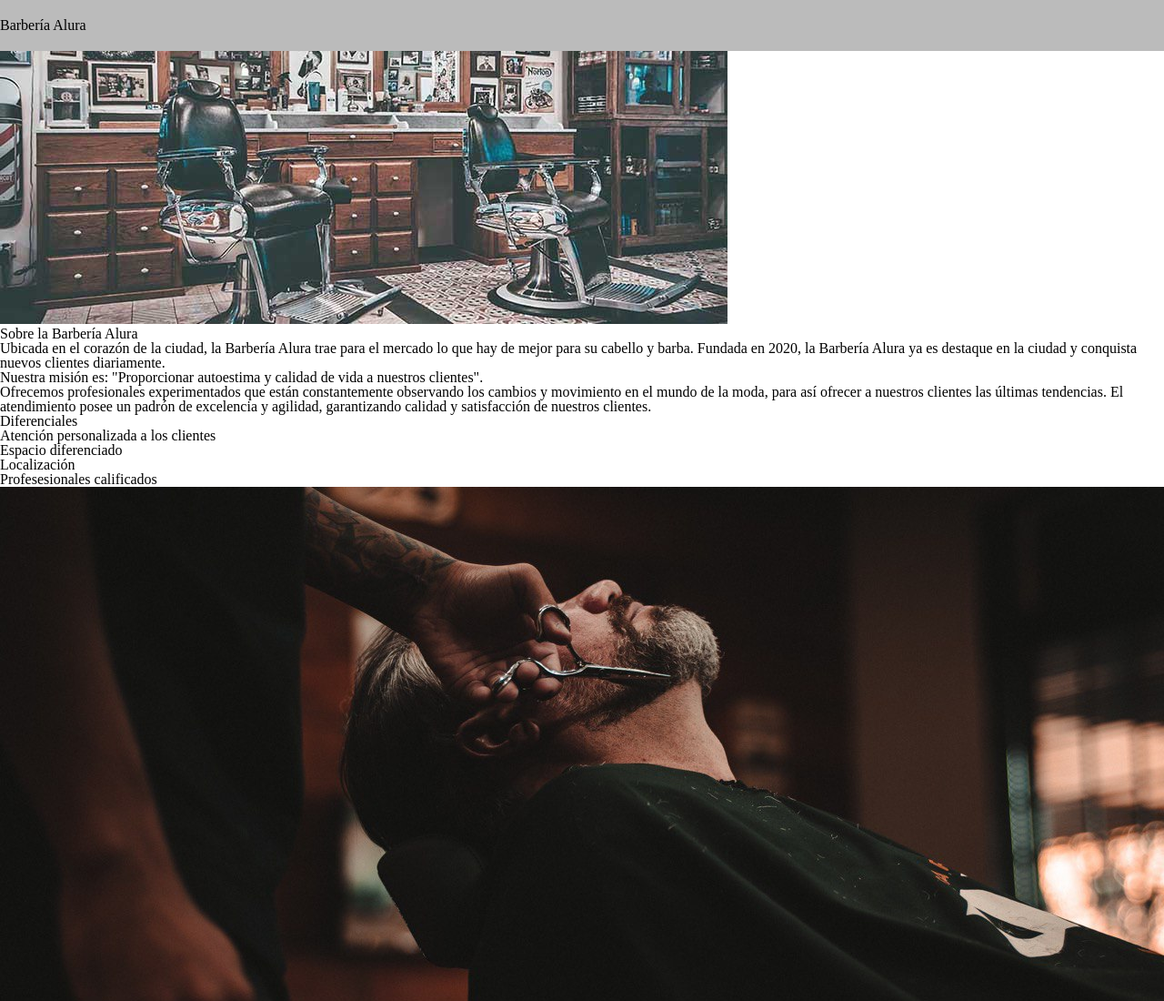
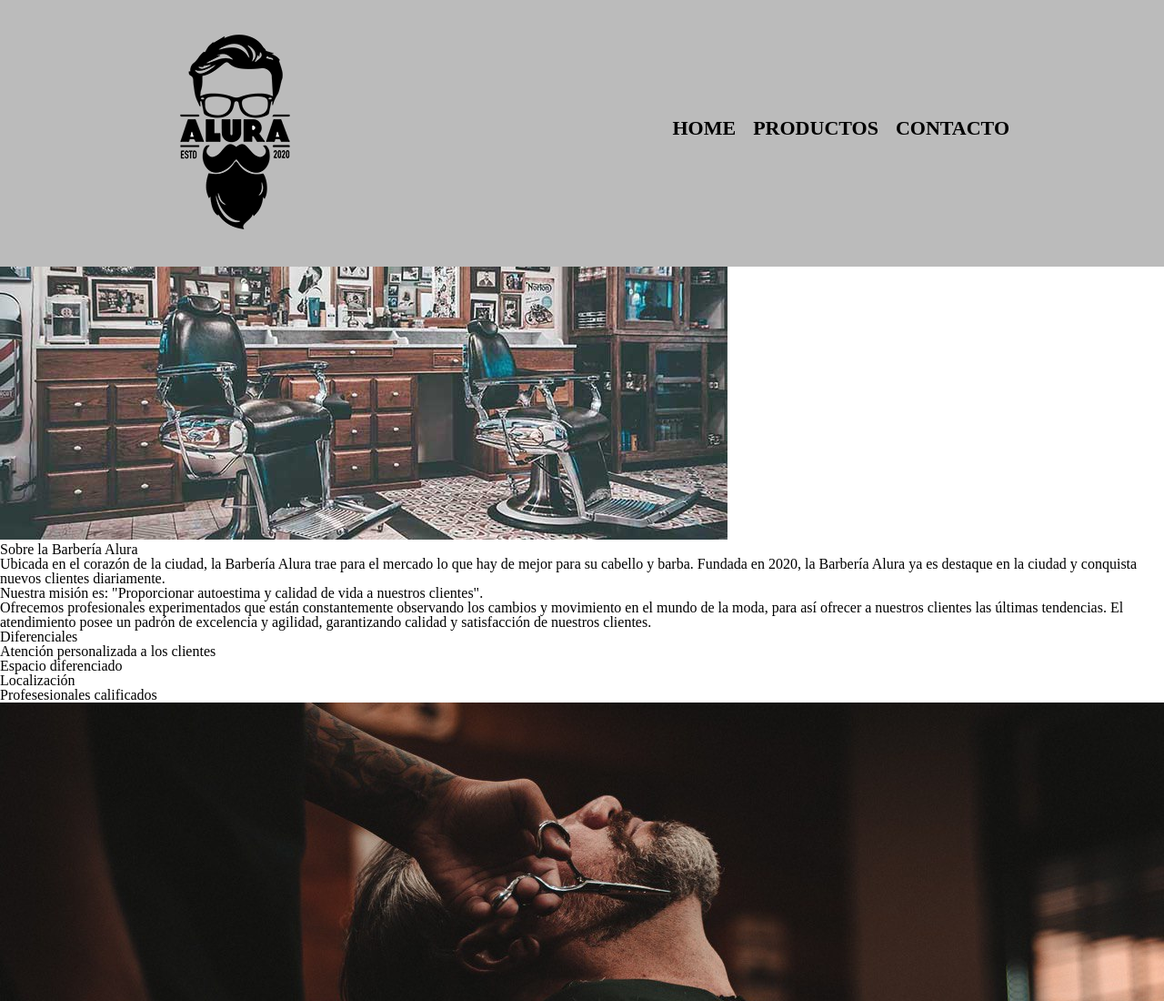
Before and after one commit to Galbickus/Barber2, a plain HTML site: page index.html in a window 1280 px wide. Shown: the top 1100 px of the page at 91% size. Drawn offline with Linux system fonts and the light colour scheme.

Commit message:
add header banner with logo

```diff
--- a/index.html
+++ b/index.html
@@ -5,16 +5,25 @@
     <head>
 
         <meta charset="UTF-8">
-        <title>Barbería Alura</title>
+        <title>Barbería Galbickus</title>
         <link rel="stylesheet" href="reset.css">
         <link rel="stylesheet" href="style.css">
-
 
     </head>
 
     <body>
         <header>
-            <h1 class="tituloPpal">Barbería Alura</h1>
+            <div class="caja">
+                <h1><img src="imagenes/logo.png"></h1>
+                <nav>
+                    <ul>
+                        <li><a href="index.html">Home</a></li>
+                        <li><a href="productos.html">Productos</a></li>
+                        <li><a href="contacto.html">Contacto</a></li>
+
+                    </ul>
+                </nav>
+            </div>
         </header>
         <img id="banner" src="banner/banner.jpg">
 
```
Also changed, not shown: productos.html (+1 -1 lines).
